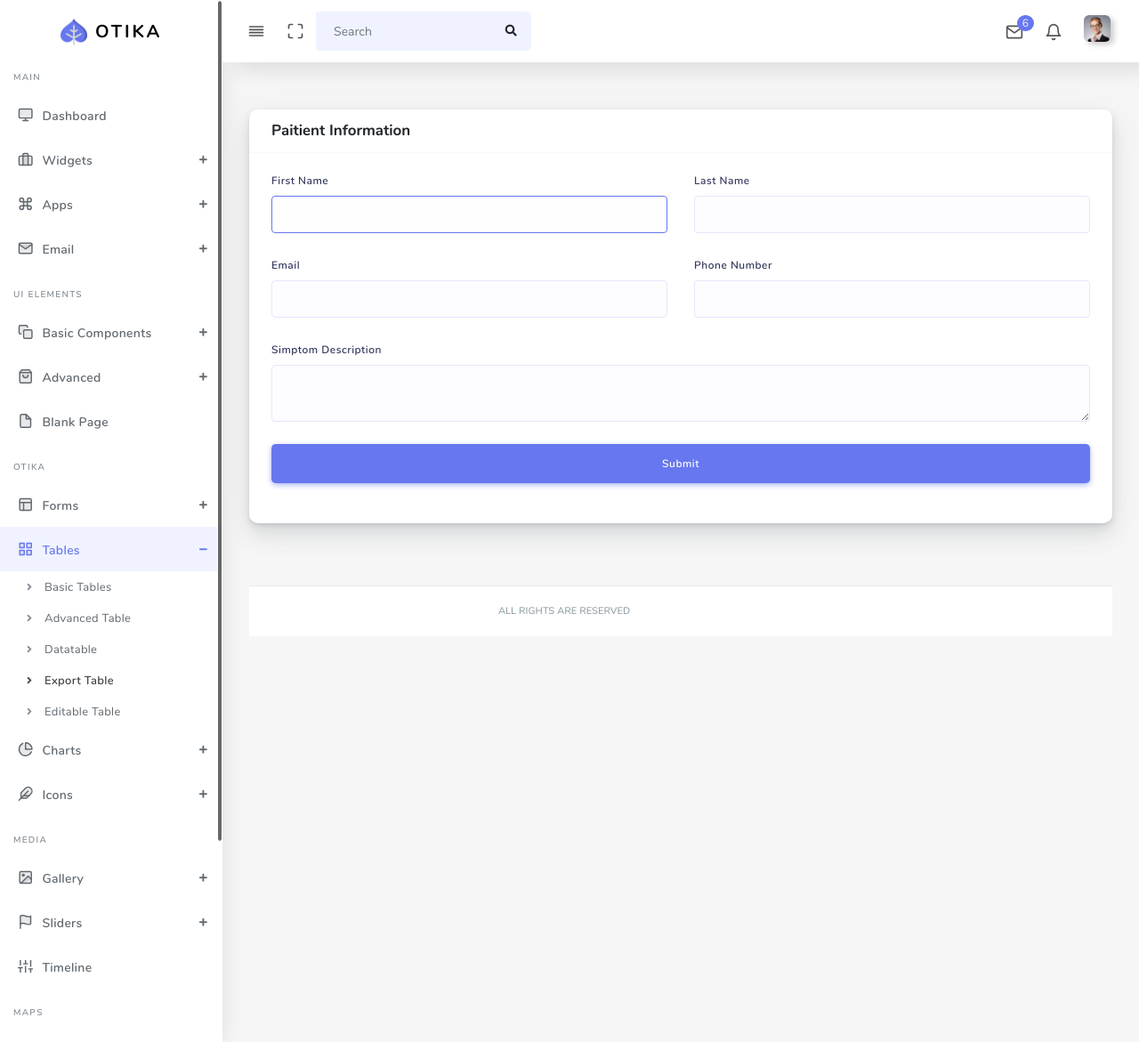
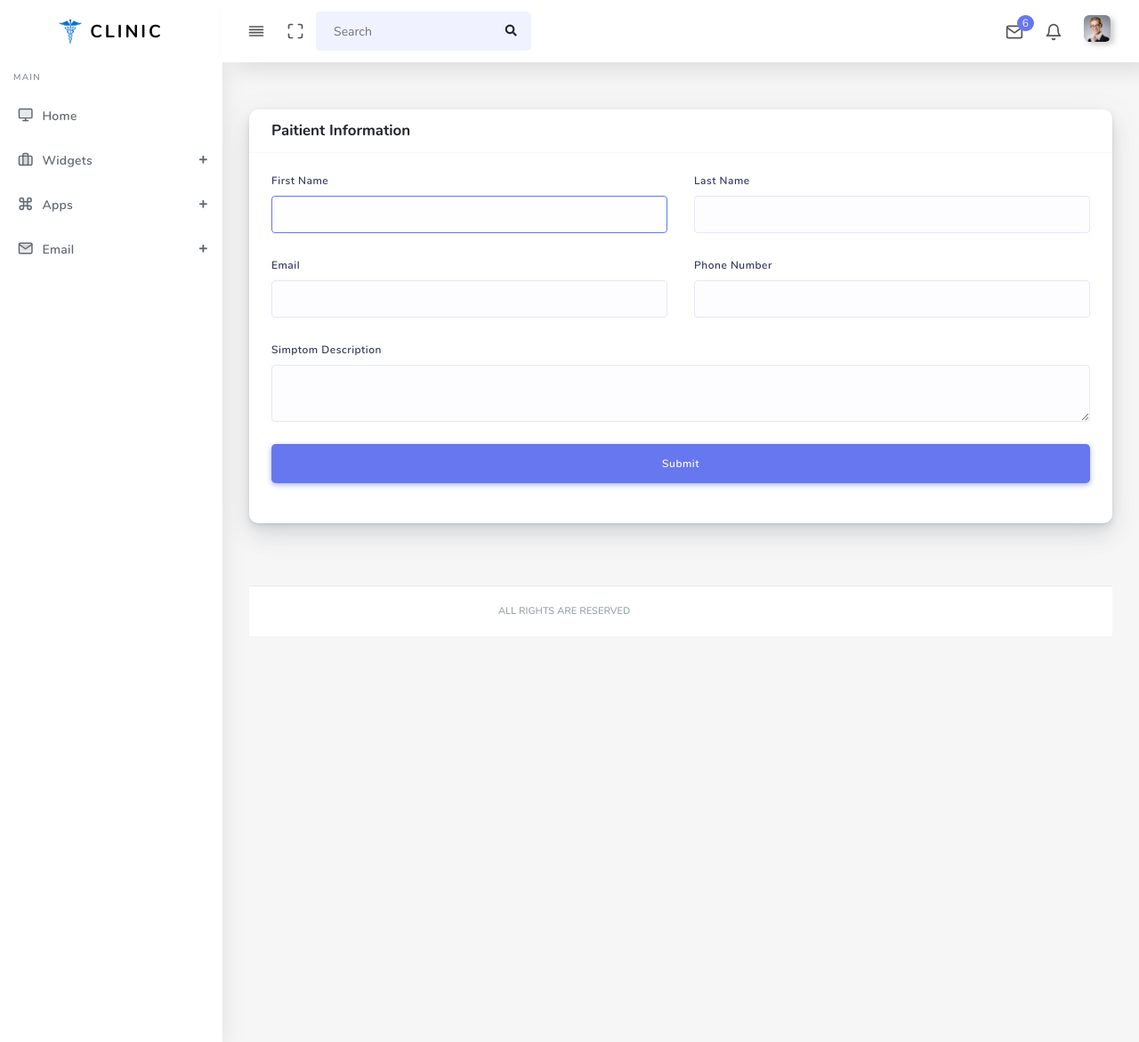
Before and after one commit to Ebenezer-A/Clinic, a PHP site: page /index.php in a window 1280 px wide. Shown: the whole page at 89% size. Run offline with PHP 8.4, Linux system fonts and the light colour scheme; the visitor is signed in with stand-in values (Sample User, id 1); some libraries are stand-ins or nearby versions.

Commit message:
Feat: header logo ,side bar and profile

```diff
--- a/header.php
+++ b/header.php
@@ -6,7 +6,7 @@
 <head>
   <meta charset="UTF-8">
   <meta content="width=device-width, initial-scale=1, maximum-scale=1, shrink-to-fit=no" name="viewport">
-  <title>Otika - Admin Dashboard Template</title>
+  <title>clinic - Admin Dashboard Template</title>
   <!-- General CSS Files -->
   <link rel="stylesheet" href="assets/css/app.min.css">
   <!-- Template CSS -->
@@ -145,7 +145,7 @@
                   </span>
                 </a> <a href="#" class="dropdown-item"> <span class="dropdown-item-icon bg-info text-white"> <i class="fas
 												fa-bell"></i>
-                  </span> <span class="dropdown-item-desc"> Welcome to Otika
+                  </span> <span class="dropdown-item-desc"> Welcome to clinic
                     template! <span class="time">Yesterday</span>
                   </span>
                 </a>
@@ -160,7 +160,7 @@
                 class="user-img-radious-style"> <span class="d-sm-none d-lg-inline-block"></span></a>
             <div class="dropdown-menu dropdown-menu-right pullDown">
               <div class="dropdown-title">Hello Sarah Smith</div>
-              <a href="profile.html" class="dropdown-item has-icon"> <i class="far
+              <a href="profile.php" class="dropdown-item has-icon"> <i class="far
 										fa-user"></i> Profile
               </a> <a href="timeline.html" class="dropdown-item has-icon"> <i class="fas fa-bolt"></i>
                 Activities
--- a/side.php
+++ b/side.php
@@ -1,14 +1,16 @@
+
+
 <div class="main-sidebar sidebar-style-2">
         <aside id="sidebar-wrapper">
           <div class="sidebar-brand">
-            <a href="index.html"> <img alt="image" src="assets/img/logo.png" class="header-logo" /> <span
-                class="logo-name">Otika</span>
+            <a href="index.html"> <img alt="image" src="assets/img/clinicimg.png" class="header-logo" /> <span
+                class="logo-name">clinic</span>
             </a>
           </div>
           <ul class="sidebar-menu">
             <li class="menu-header">Main</li>
             <li class="dropdown">
-              <a href="index.html" class="nav-link"><i data-feather="monitor"></i><span>Dashboard</span></a>
+              <a href="index.html" class="nav-link"><i data-feather="monitor"></i><span>Home</span></a>
             </li>
             <li class="dropdown">
               <a href="#" class="menu-toggle nav-link has-dropdown"><i
@@ -35,7 +37,7 @@
                 <li><a class="nav-link" href="email-read.html">read</a></li>
               </ul>
             </li>
-            <li class="menu-header">UI Elements</li>
+            <!-- <li class="menu-header">UI Elements</li>
             <li class="dropdown">
               <a href="#" class="menu-toggle nav-link has-dropdown"><i data-feather="copy"></i><span>Basic
                   Components</span></a>
@@ -74,7 +76,7 @@
               </ul>
             </li>
             <li><a class="nav-link" href="blank.html"><i data-feather="file"></i><span>Blank Page</span></a></li>
-            <li class="menu-header">Otika</li>
+            <li class="menu-header">clinic</li>
             <li class="dropdown">
               <a href="#" class="menu-toggle nav-link has-dropdown"><i data-feather="layout"></i><span>Forms</span></a>
               <ul class="dropdown-menu">
@@ -182,7 +184,7 @@
                 <li><a class="nav-link" href="contact.html">Contact</a></li>
                 <li><a class="nav-link" href="invoice.html">Invoice</a></li>
               </ul>
-            </li>
+            </li>-->
 
           </ul>
         </aside>
```
Also changed, not shown: assets/img/clinicimg.png (added).
